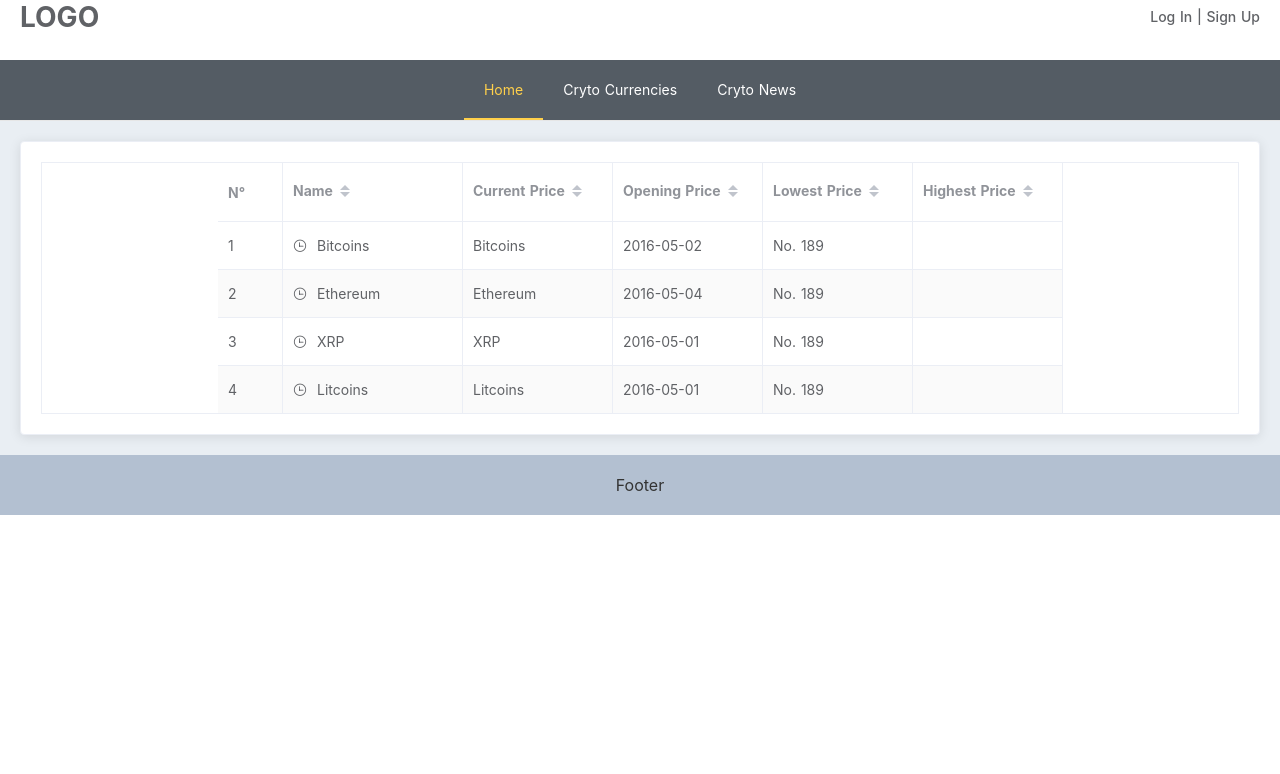
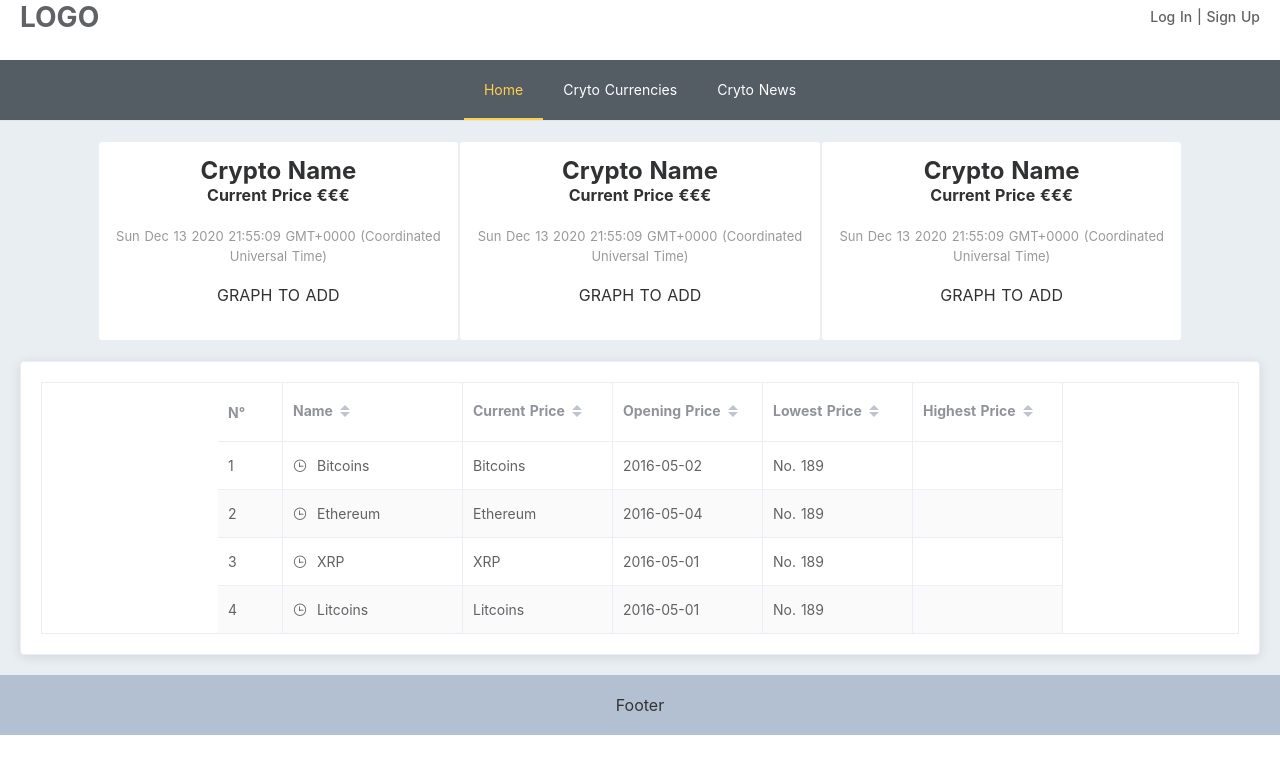
Before and after one commit to Sandra-I/CountOfMoney-Epitech, a Nuxt app in the folder frontend/: page /home in a window 1280 px wide. Shown: the top 774 px of the page. Built offline with nearby package versions, Linux system fonts and the light colour scheme.

Commit message:
feat(front): add cryptographs component

```diff
--- /dev/null
+++ b/frontend/components/cryptoGraphCard/CryptoGraphs.vue
@@ -0,0 +1,21 @@
+<template>
+  <div>
+    <el-row style="padding-bottom: 20px;" type="flex" justify="center">
+      <!-- <el-col :span="6" v-for="(o, index) in 3" :key="o" offset="index > 0 ? 3 : 0"> -->
+      <el-col
+        :span="7"
+        v-for="o in 3"
+        :key="o"
+      >
+        <crypto-graph-card></crypto-graph-card>
+      </el-col>
+    </el-row>
+  </div>
+</template>
+
+<script>
+import CryptoGraphCard from "./components/CryptoGraphCard.vue";
+export default {
+  components: { CryptoGraphCard },
+};
+</script>
--- /dev/null
+++ b/frontend/components/cryptoGraphCard/components/CryptoGraphCard.vue
@@ -0,0 +1,40 @@
+<template>
+  <el-card :body-style="{ padding: '0px' }" class="box-card" shadow="hover">
+    <div style="padding: 14px">
+      <h1>Crypto Name</h1>
+      <h4>Current Price €€€</h4>
+      <br />
+      <p>
+        <time class="time">{{ currentDate }}</time>
+      </p>
+      <br />
+      <p>GRAPH TO ADD</p>
+      <!-- <div class="bottom clearfix">
+        <time class="time">{{ currentDate }}</time>
+        <el-button type="text" class="button">Operating</el-button>
+      </div> -->
+    </div>
+  </el-card>
+</template>
+
+<script>
+export default {
+  name: "CryptoGraphCard",
+  data() {
+    return {
+      currentDate: new Date(),
+    };
+  },
+};
+</script>
+
+<style>
+.time {
+  font-size: 13px;
+  color: #999;
+}
+.box-card {
+  /* width: 400px; */
+  height: 200px;
+}
+</style>
--- a/frontend/pages/home.vue
+++ b/frontend/pages/home.vue
@@ -2,17 +2,20 @@
   <div id="home">
     <el-container>
       <el-main>
+        <CryptoGraphs />
         <CryptoTable />
       </el-main>
     </el-container>
   </div>
 </template>
 <script>
+import CryptoGraphs from '../components/cryptoGraphCard/CryptoGraphs.vue';
 import CryptoTable from "../components/CryptoTable";
 
 export default {
   components: {
     CryptoTable,
+    CryptoGraphs,
   },
 };
 </script>
```
